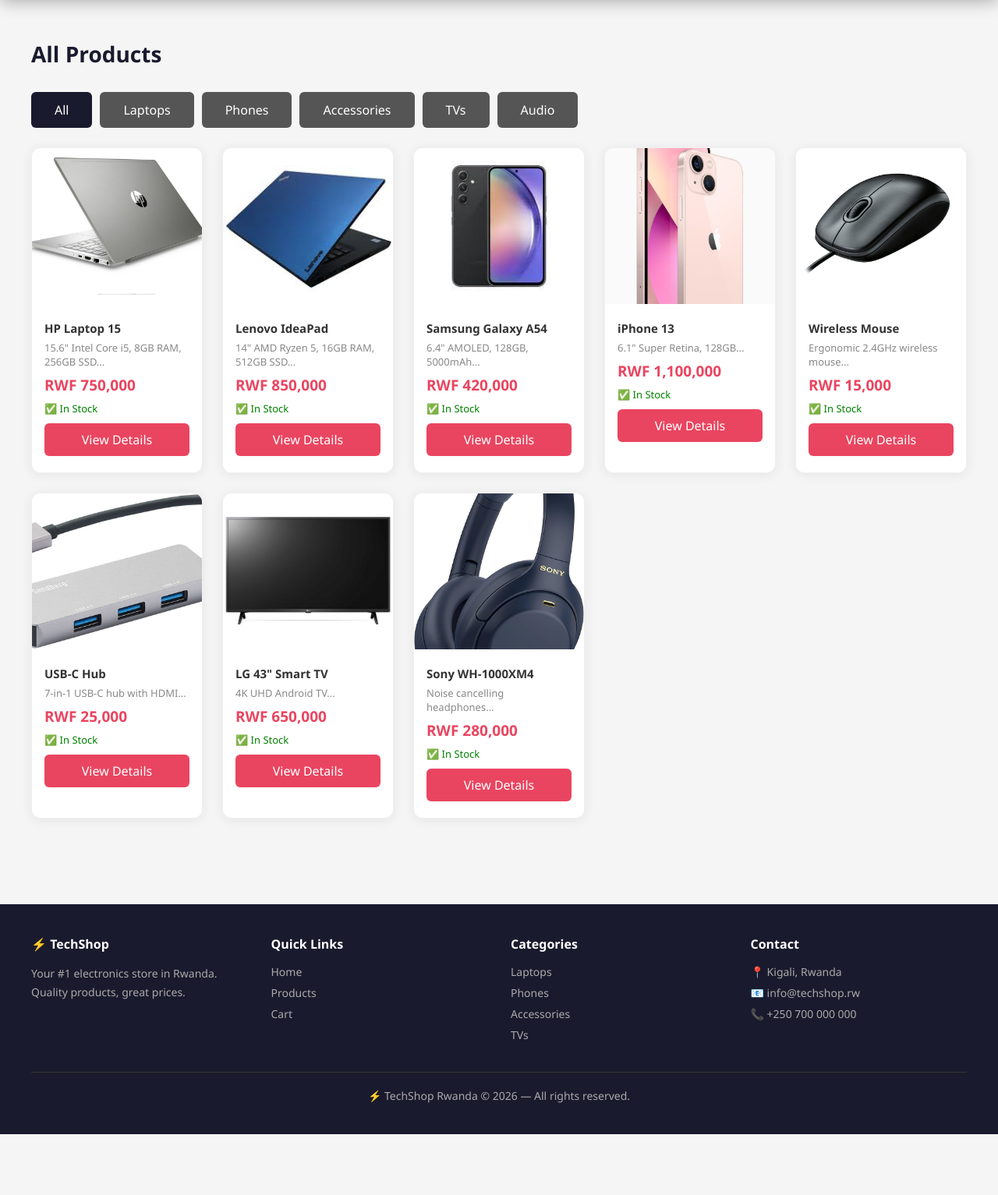
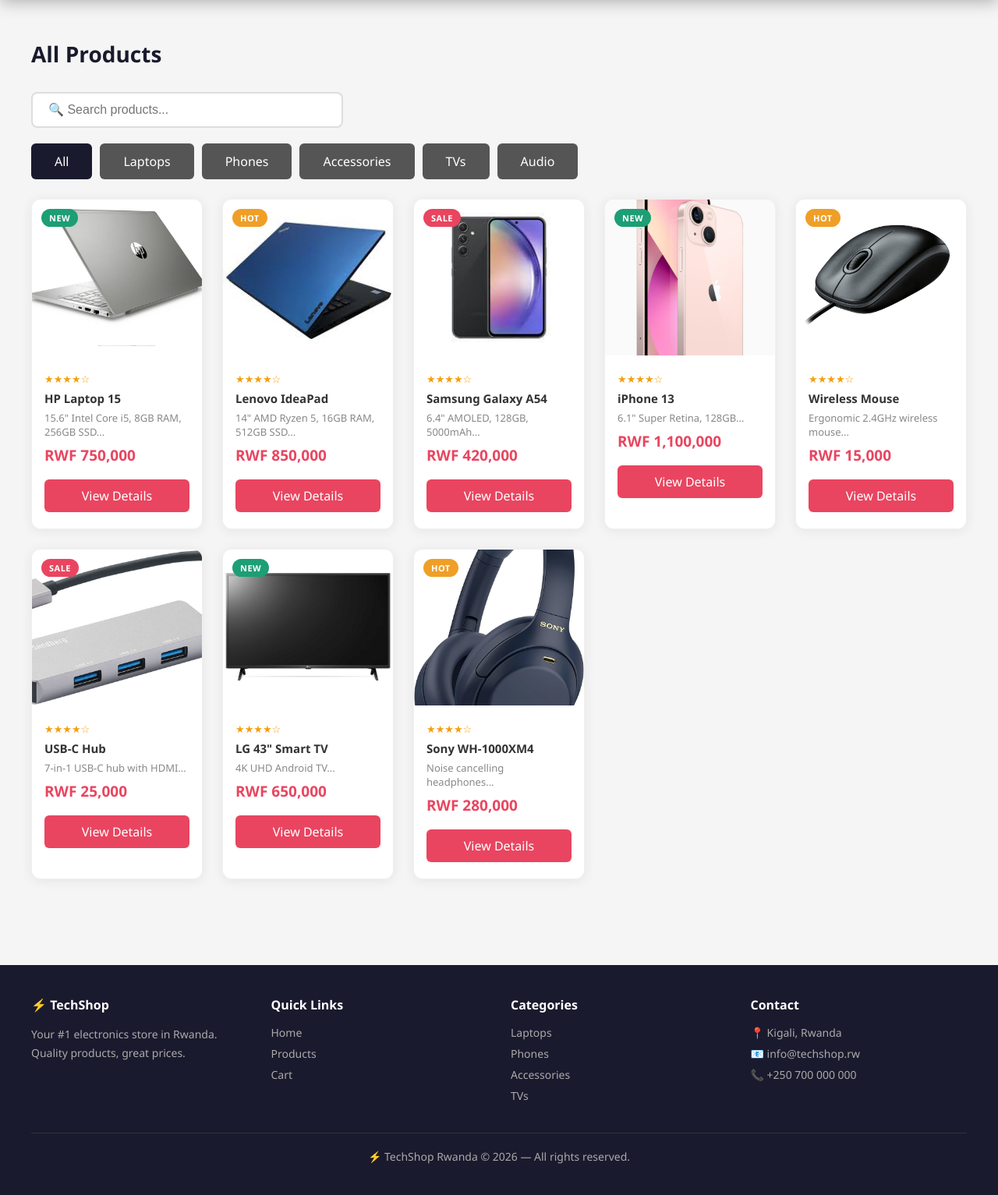
Before and after one commit to Bertin14/techshop-ecommerce, a PHP site: page /products.php in a window 1280 px wide. Shown: the part 66-1599 px from the top of the page at 78% size. Before the commit the page ends 1521 px from the top, so only its background shows below. Run offline with PHP 8.4, Linux system fonts and the light colour scheme; data comes from the database, SQL or seed files in the repository.

Commit message:
feat: add real-time search filter and category navigation

```diff
--- a/products.php
+++ b/products.php
@@ -1,5 +1,13 @@
 <?php require 'includes/db.php'; ?>
 <?php require 'includes/header.php'; ?>
+<?php
+// Handle search from homepage
+$search = isset($_GET['search']) ? trim($_GET['search']) : '';
+if ($search !== '') {
+    // Pre-fill the search input with the search term
+    echo "<script>window.onload = function(){ document.getElementById('searchInput').value = '" . htmlspecialchars($search) . "'; filterProducts(); }</script>";
+}
+?>
 
 <section class="section">
     <h2>
@@ -15,6 +23,13 @@
         }
         ?>
     </h2>
+    <!-- SEARCH BAR -->
+    <div style="margin-bottom:20px;">
+        <input type="text" id="searchInput" placeholder="🔍 Search products..."
+            onkeyup="filterProducts()"
+            style="width:100%; max-width:400px; padding:12px 20px; border:2px solid #ddd;
+           border-radius:8px; font-size:16px; outline:none;">
+    </div>
 
     <!-- FILTER BAR -->
     <div style="margin-bottom:25px; display:flex; gap:10px; flex-wrap:wrap;">
@@ -50,24 +65,42 @@
         <?php else: ?>
             <?php foreach ($products as $product): ?>
                 <div class="product-card">
+                    <?php
+                    $badges = ['New', 'Hot', 'Sale', 'New', 'Hot', 'Sale', 'New', 'Hot'];
+                    $badgeClasses = ['badge-new', 'badge-hot', 'badge-sale', 'badge-new', 'badge-hot', 'badge-sale', 'badge-new', 'badge-hot'];
+                    $i = ($product['id'] - 1) % 8;
+                    echo "<span class='product-badge {$badgeClasses[$i]}'>{$badges[$i]}</span>";
+                    ?>
                     <img src="/techshop/assets/images/<?= htmlspecialchars($product['image']) ?>"
                         alt="<?= htmlspecialchars($product['name']) ?>"
-                        onerror="this.src='https://placehold.co/300x180?text=No+Image'">
+                        onerror="this.src='https://placehold.co/300x200?text=No+Image'">
                     <div class="card-body">
+                        <div class="stars">★★★★☆</div>
                         <h3><?= htmlspecialchars($product['name']) ?></h3>
                         <p style="color:#888; font-size:13px; margin-bottom:8px;">
-                            <?= htmlspecialchars(substr($product['description'], 0, 60)) ?>...
+                            <?= htmlspecialchars(substr($product['description'], 0, 55)) ?>...
                         </p>
                         <p class="price">RWF <?= number_format($product['price']) ?></p>
-                        <p style="font-size:13px; color: <?= $product['stock'] > 0 ? 'green' : 'red' ?>;">
-                            <?= $product['stock'] > 0 ? '✅ In Stock' : '❌ Out of Stock' ?>
-                        </p>
-                        <a href="/techshop/product-detail.php?id=<?= $product['id'] ?>" class="btn" style="margin-top:10px;">View Details</a>
+                        <a href="/techshop/product-detail.php?id=<?= $product['id'] ?>" class="btn">View Details</a>
                     </div>
                 </div>
             <?php endforeach; ?>
         <?php endif; ?>
     </div>
 </section>
+<script>
+    function filterProducts() {
+        const input = document.getElementById('searchInput').value.toLowerCase();
+        const cards = document.querySelectorAll('.product-card');
+        cards.forEach(card => {
+            const name = card.querySelector('h3').textContent.toLowerCase();
+            if (name.includes(input)) {
+                card.style.display = 'block';
+            } else {
+                card.style.display = 'none';
+            }
+        });
+    }
+</script>
 
 <?php require 'includes/footer.php'; ?>
```
